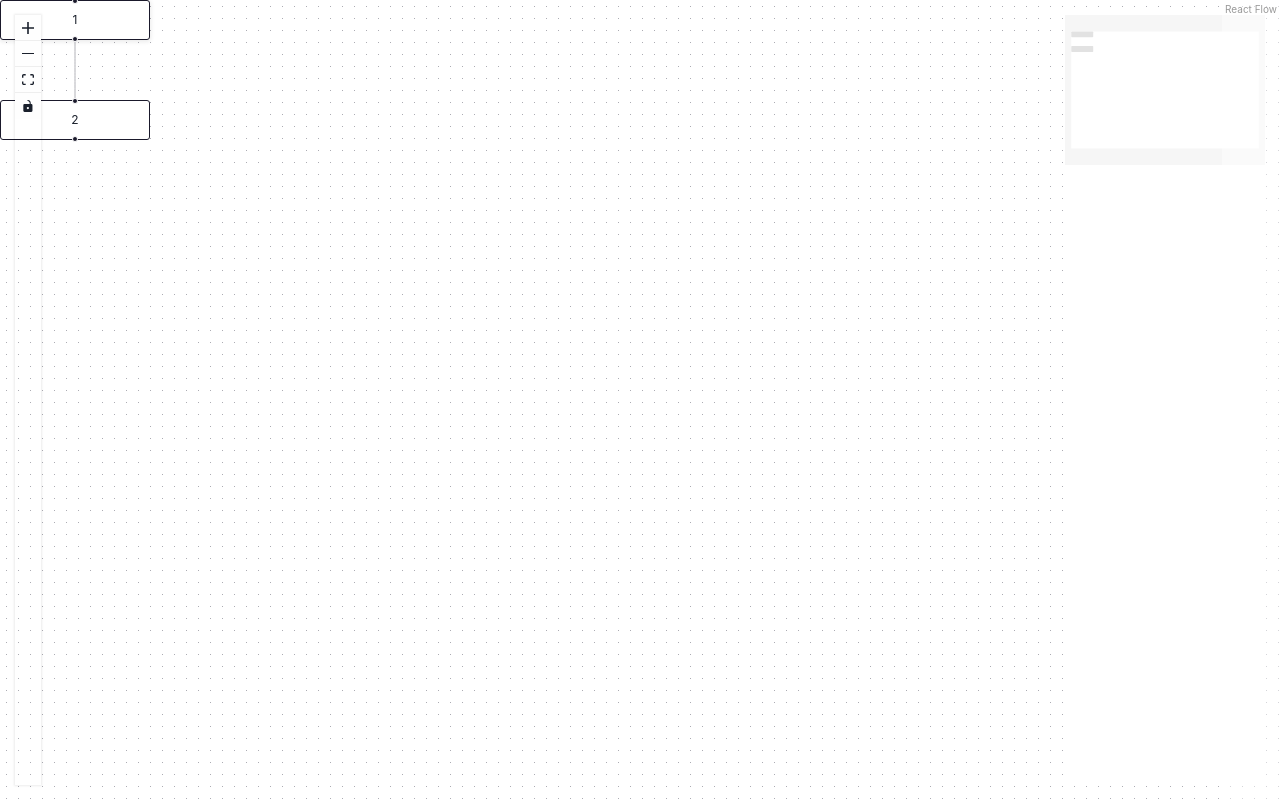
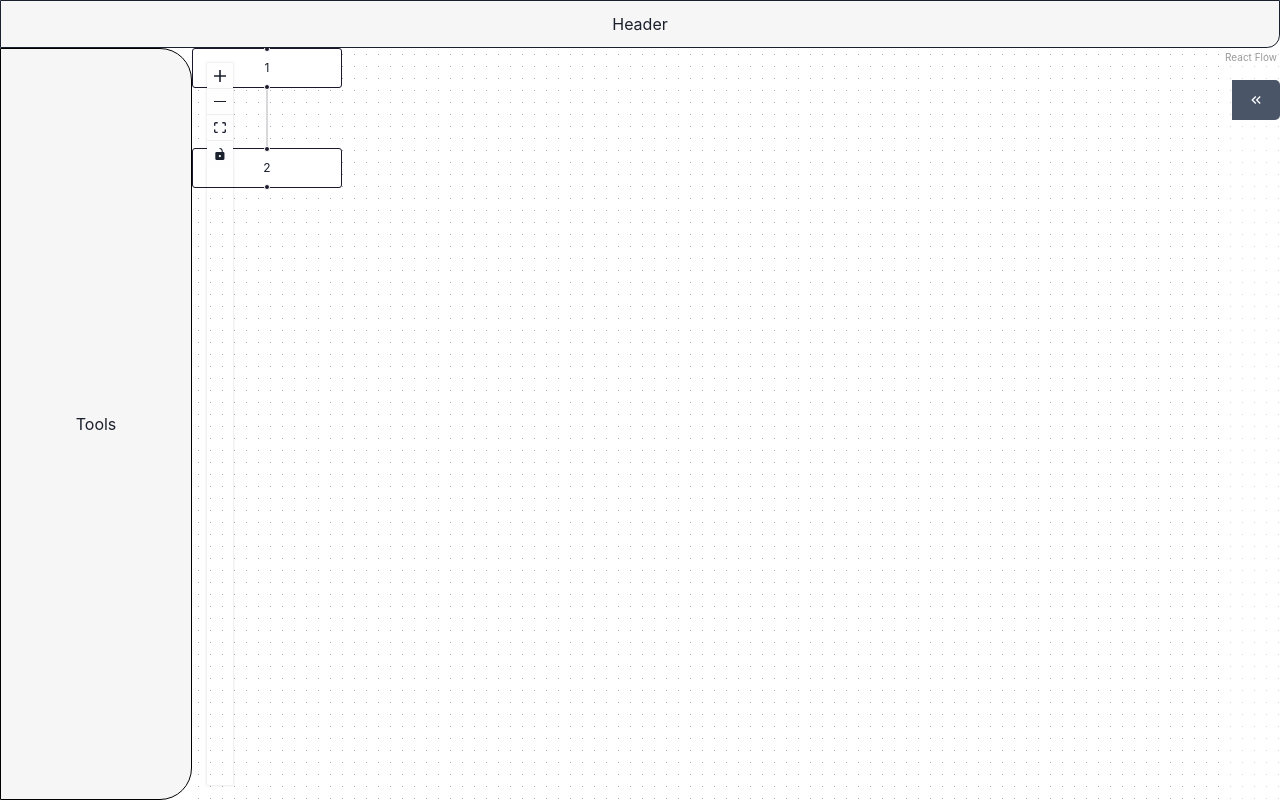
Before and after one commit to JeanLima2112/ScheMasterDB, a React (Vite) app in the folder schemasterdb_Front_End/: page /workspace in a window 1280 px wide. Built offline with nearby package versions, Linux system fonts and the light colour scheme.

Commit message:
initial desing for workspace

```diff
--- a/schemasterdb_Front_End/src/assets/pages/workspace/WorkSpace.tsx
+++ b/schemasterdb_Front_End/src/assets/pages/workspace/WorkSpace.tsx
@@ -1,45 +1,94 @@
-import React, { useCallback } from 'react';
 import {
+  Button,
+  Drawer,
+  DrawerCloseButton,
+  DrawerContent,
+  DrawerHeader,
+  Flex,
+  Text,
+  useDisclosure,
+} from "@chakra-ui/react";
+import {
+  addEdge,
+  Background,
+  Controls,
   ReactFlow,
-  MiniMap,
-  Controls,
-  Background,
+  useEdgesState,
   useNodesState,
-  useEdgesState,
-  addEdge,
-} from '@xyflow/react';
-import {Flex} from '@chakra-ui/react'
+} from "@xyflow/react";
+import { useCallback } from "react";
 
-import '@xyflow/react/dist/style.css';
+import { MdOutlineKeyboardDoubleArrowLeft } from "react-icons/md";
+
+import "@xyflow/react/dist/style.css";
+import Header from "../../../components/header/Header";
 
 const initialNodes = [
-  { id: '1', position: { x: 0, y: 0 }, data: { label: '1' } },
-  { id: '2', position: { x: 0, y: 100 }, data: { label: '2' } },
+  { id: "1", position: { x: 0, y: 0 }, data: { label: "1" } },
+  { id: "2", position: { x: 0, y: 100 }, data: { label: "2" } },
 ];
-const initialEdges = [{ id: 'e1-2', source: '1', target: '2' }];
+const initialEdges = [{ id: "e1-2", source: "1", target: "2" }];
 
 export default function WorkSpace() {
   const [nodes, setNodes, onNodesChange] = useNodesState(initialNodes);
   const [edges, setEdges, onEdgesChange] = useEdgesState(initialEdges);
 
+  const { isOpen, onOpen, onClose } = useDisclosure();
+
   const onConnect = useCallback(
     (params) => setEdges((eds) => addEdge(params, eds)),
-    [setEdges],
+    [setEdges]
   );
 
   return (
-    <Flex w='100vw' h='100vh'>
+    <Flex w="100dvw" h="100dvh" direction="column">
+      <Header />
+      <Flex w="100dvw" h="94dvh">
+        <Flex
+          w="15dvw"
+          h="94dvh"
+          border="1px solid black"
+          bg="#f6f6f6"
+          borderRightRadius="2rem"
+          justifyContent="center"
+          alignItems="center"
+        >
+          <Text>Tools</Text>
+        </Flex>
+        <Flex w="85dvw" h="94dvh">
           <ReactFlow
             nodes={nodes}
             edges={edges}
             onNodesChange={onNodesChange}
             onEdgesChange={onEdgesChange}
             onConnect={onConnect}
+            attributionPosition="bottom-right"
           >
             <Controls />
-        <MiniMap />
-        <Background variant="dots" gap={12} size={1} />
+            <Background gap={12} size={1} />
           </ReactFlow>
+          <Flex></Flex>
+          <Button
+            position="absolute"
+            top="10%"
+            right="0%"
+            onClick={onOpen}
+            bg="gray.600"
+            color="white"
+            borderRadius="0 5px 5px 0"
+          >
+            <MdOutlineKeyboardDoubleArrowLeft />
+          </Button>
+          <Drawer size="md" placement="right" onClose={onClose} isOpen={isOpen}>
+            <DrawerContent >
+              <DrawerCloseButton />
+              <Flex justifyContent="center">
+                <DrawerHeader>Edit Atributes</DrawerHeader>
+              </Flex>
+            </DrawerContent>
+          </Drawer>
+        </Flex>
+      </Flex>
     </Flex>
   );
 }
--- /dev/null
+++ b/schemasterdb_Front_End/src/components/header/Header.tsx
@@ -0,0 +1,9 @@
+import { Flex, Text } from "@chakra-ui/react";
+
+export default function Header(){
+    return(
+        <Flex w='100%' h='6dvh' border='1px solid ' bg='#f6f6f6' borderBottomRightRadius='.8rem' justifyContent='center' alignItems='center'>
+            <Text>Header</Text>
+        </Flex>
+    )
+}
```
Also changed, not shown: 1 other file (tests, documents, lock files or other folders). Lines whose indentation alone changed are shown as unchanged.
